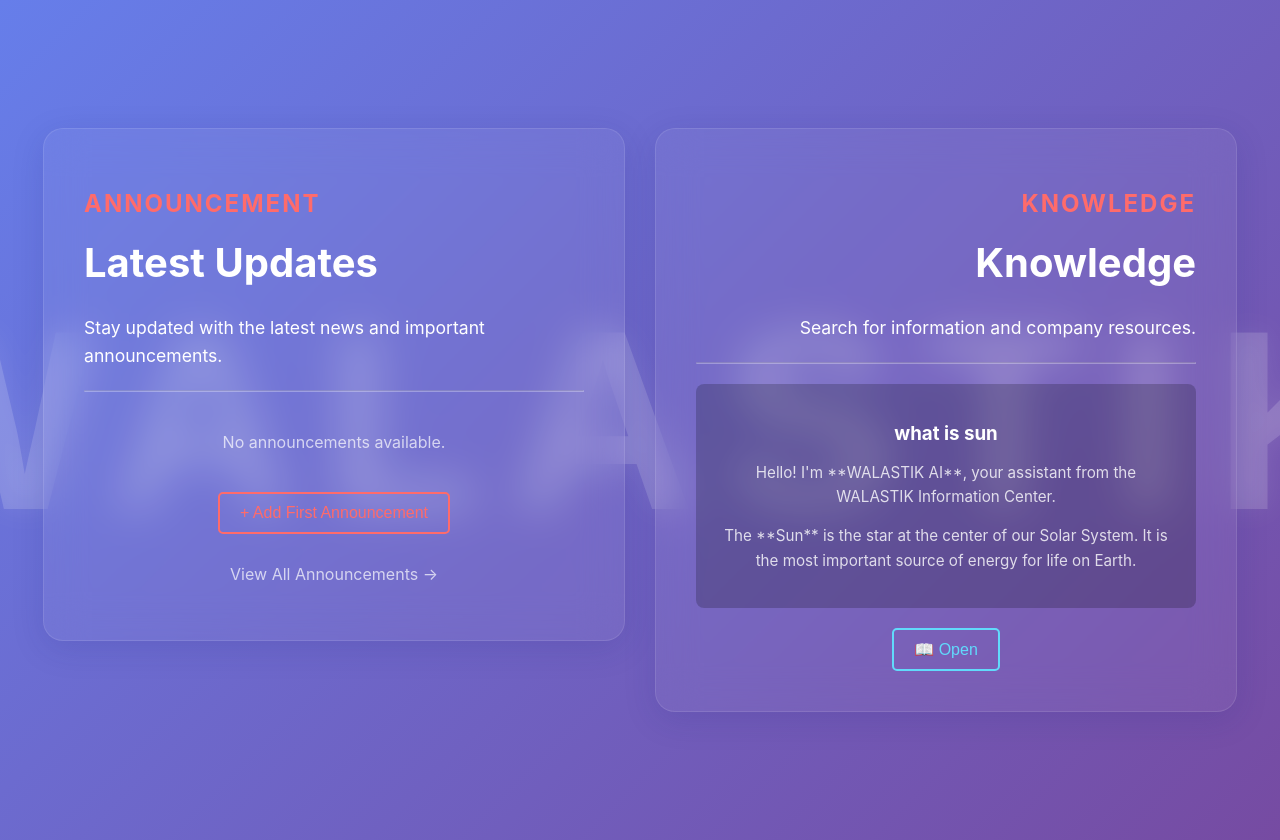
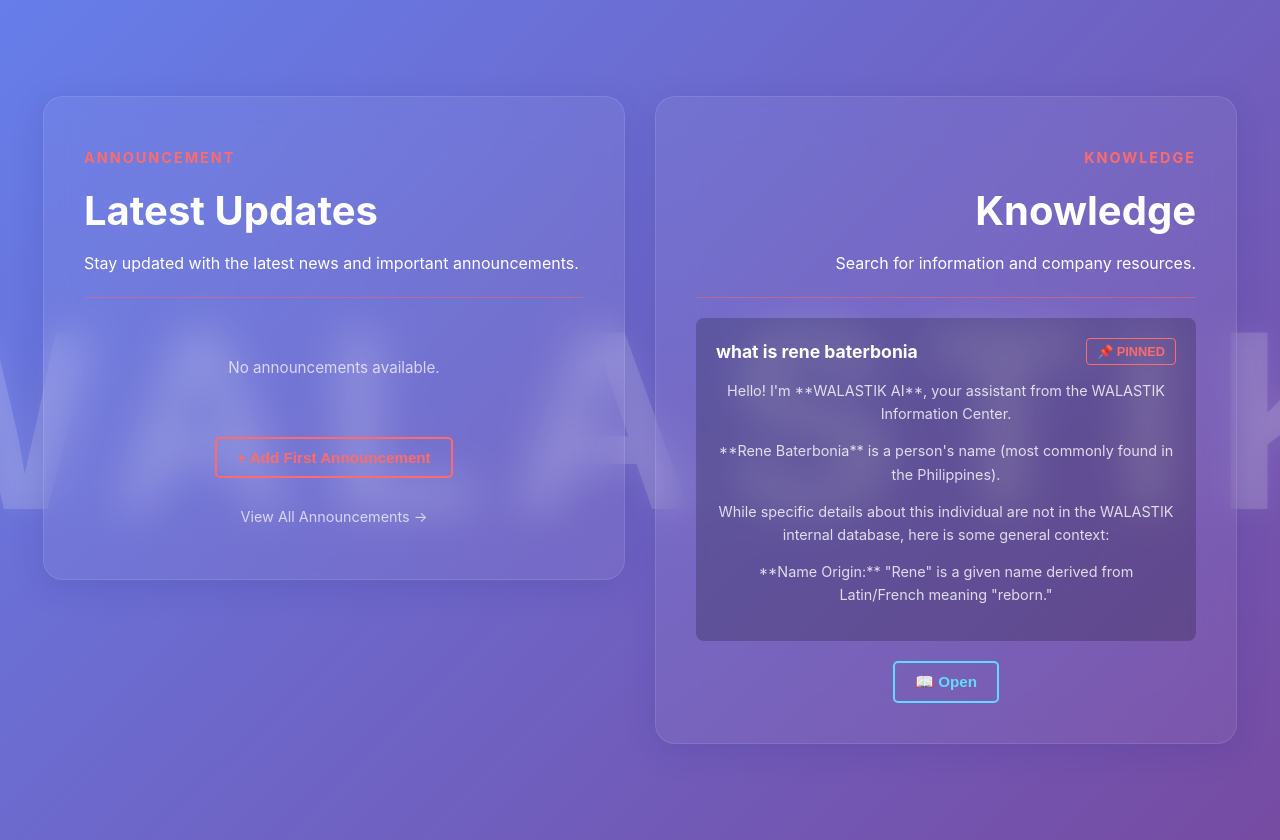
Before and after one commit to ortillanostevenrey8-bot/benbenrepo, a React (Create React App) app: page / in a window 1280 px wide. Built offline with nearby package versions, Linux system fonts and the light colour scheme.

Commit message:
Add pin button to knowledge card and update App.js

```diff
--- a/src/App.js
+++ b/src/App.js
@@ -1,4 +1,3 @@
-import logo from './logo.svg';
 import './App.css';
 
 function App() {
@@ -7,18 +6,18 @@
       <div className="content-container">
         {/* Announcement Box */}
         <div className="box">
-          <h2 style={{ color: '#ff6b6b', textAlign: 'left', letterSpacing: '2px' }}>
+          <h2 style={{ color: '#ff6b6b', textAlign: 'left', letterSpacing: '2px', fontSize: '0.9rem' }}>
             ANNOUNCEMENT
           </h2>
-          <h1 style={{ fontSize: '2.5rem', textAlign: 'left', marginTop: '20px' }}>
+          <h1 style={{ fontSize: '2.5rem', textAlign: 'left', marginTop: '20px', marginBottom: '15px' }}>
             Latest Updates
           </h1>
-          <p style={{ textAlign: 'left', fontSize: '1.1rem', lineHeight: '1.6' }}>
+          <p style={{ textAlign: 'left', fontSize: '1rem', lineHeight: '1.6', marginBottom: '15px' }}>
             Stay updated with the latest news and important announcements.
           </p>
-          <hr style={{ borderColor: 'rgba(255, 255, 255, 0.3)', margin: '20px 0' }} />
-          <div style={{ textAlign: 'center', margin: '40px 0' }}>
-            <p style={{ color: 'rgba(255, 255, 255, 0.7)' }}>No announcements available.</p>
+          <hr style={{ borderColor: 'rgba(255, 255, 255, 0.3)', margin: '20px 0', border: 'none', borderTop: '1px solid rgba(255, 100, 100, 0.5)' }} />
+          <div style={{ textAlign: 'center', margin: '60px 0' }}>
+            <p style={{ color: 'rgba(255, 255, 255, 0.7)', fontSize: '0.95rem' }}>No announcements available.</p>
           </div>
           <button style={{
             background: 'none',
@@ -27,39 +26,61 @@
             padding: '10px 20px',
             borderRadius: '5px',
             cursor: 'pointer',
-            fontSize: '1rem'
+            fontSize: '0.95rem',
+            fontWeight: 'bold'
           }}>
             + Add First Announcement
           </button>
-          <p style={{ marginTop: '30px', color: 'rgba(255, 255, 255, 0.7)' }}>
+          <p style={{ marginTop: '30px', color: 'rgba(255, 255, 255, 0.7)', fontSize: '0.9rem' }}>
             View All Announcements →
           </p>
         </div>
 
         {/* Knowledge Box */}
         <div className="box">
-          <h2 style={{ color: '#ff6b6b', textAlign: 'right', letterSpacing: '2px' }}>
+          <h2 style={{ color: '#ff6b6b', textAlign: 'right', letterSpacing: '2px', fontSize: '0.9rem' }}>
             KNOWLEDGE
           </h2>
-          <h1 style={{ fontSize: '2.5rem', textAlign: 'right', marginTop: '20px' }}>
+          <h1 style={{ fontSize: '2.5rem', textAlign: 'right', marginTop: '20px', marginBottom: '15px' }}>
             Knowledge
           </h1>
-          <p style={{ textAlign: 'right', fontSize: '1.1rem', lineHeight: '1.6' }}>
+          <p style={{ textAlign: 'right', fontSize: '1rem', lineHeight: '1.6', marginBottom: '15px' }}>
             Search for information and company resources.
           </p>
-          <hr style={{ borderColor: 'rgba(255, 255, 255, 0.3)', margin: '20px 0' }} />
+          <hr style={{ borderColor: 'rgba(255, 255, 255, 0.3)', margin: '20px 0', border: 'none', borderTop: '1px solid rgba(255, 100, 100, 0.5)' }} />
           <div style={{
             background: 'rgba(0, 0, 0, 0.2)',
             padding: '20px',
             borderRadius: '8px',
-            marginTop: '20px'
+            marginTop: '20px',
+            position: 'relative'
           }}>
-            <h3 style={{ color: '#fff', marginBottom: '10px' }}>what is sun</h3>
-            <p style={{ color: 'rgba(255, 255, 255, 0.8)', fontSize: '0.95rem', lineHeight: '1.6' }}>
+            <div style={{ display: 'flex', justifyContent: 'space-between', alignItems: 'center', marginBottom: '10px' }}>
+              <h3 style={{ color: '#fff', margin: 0, fontSize: '1.1rem' }}>what is rene baterbonia</h3>
+              <button style={{
+                background: 'none',
+                border: '1px solid #ff6b6b',
+                color: '#ff6b6b',
+                padding: '5px 10px',
+                borderRadius: '4px',
+                cursor: 'pointer',
+                fontSize: '0.8rem',
+                fontWeight: 'bold'
+              }}>
+                📌 PINNED
+              </button>
+            </div>
+            <p style={{ color: 'rgba(255, 255, 255, 0.8)', fontSize: '0.9rem', lineHeight: '1.6' }}>
               Hello! I'm **WALASTIK AI**, your assistant from the WALASTIK Information Center.
             </p>
-            <p style={{ color: 'rgba(255, 255, 255, 0.8)', fontSize: '0.95rem', lineHeight: '1.6', marginTop: '10px' }}>
-              The **Sun** is the star at the center of our Solar System. It is the most important source of energy for life on Earth.
+            <p style={{ color: 'rgba(255, 255, 255, 0.8)', fontSize: '0.9rem', lineHeight: '1.6', marginTop: '10px' }}>
+              **Rene Baterbonia** is a person's name (most commonly found in the Philippines).
+            </p>
+            <p style={{ color: 'rgba(255, 255, 255, 0.8)', fontSize: '0.9rem', lineHeight: '1.6', marginTop: '10px' }}>
+              While specific details about this individual are not in the WALASTIK internal database, here is some general context:
+            </p>
+            <p style={{ color: 'rgba(255, 255, 255, 0.8)', fontSize: '0.9rem', lineHeight: '1.6', marginTop: '10px' }}>
+              **Name Origin:** "Rene" is a given name derived from Latin/French meaning "reborn."
             </p>
           </div>
           <button style={{
@@ -69,7 +90,8 @@
             padding: '10px 20px',
             borderRadius: '5px',
             cursor: 'pointer',
-            fontSize: '1rem',
+            fontSize: '0.95rem',
+            fontWeight: 'bold',
             marginTop: '20px'
           }}>
             📖 Open
```
